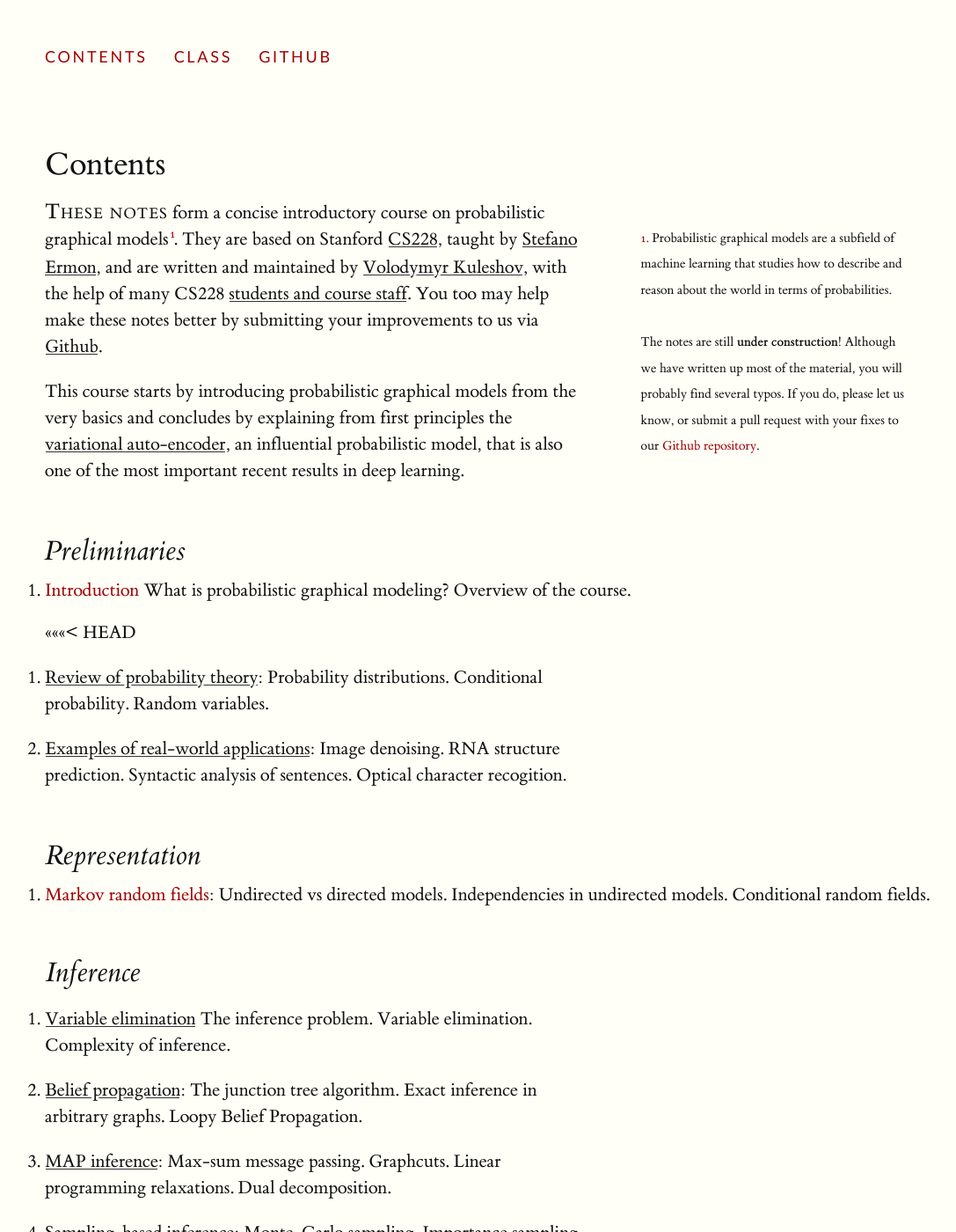
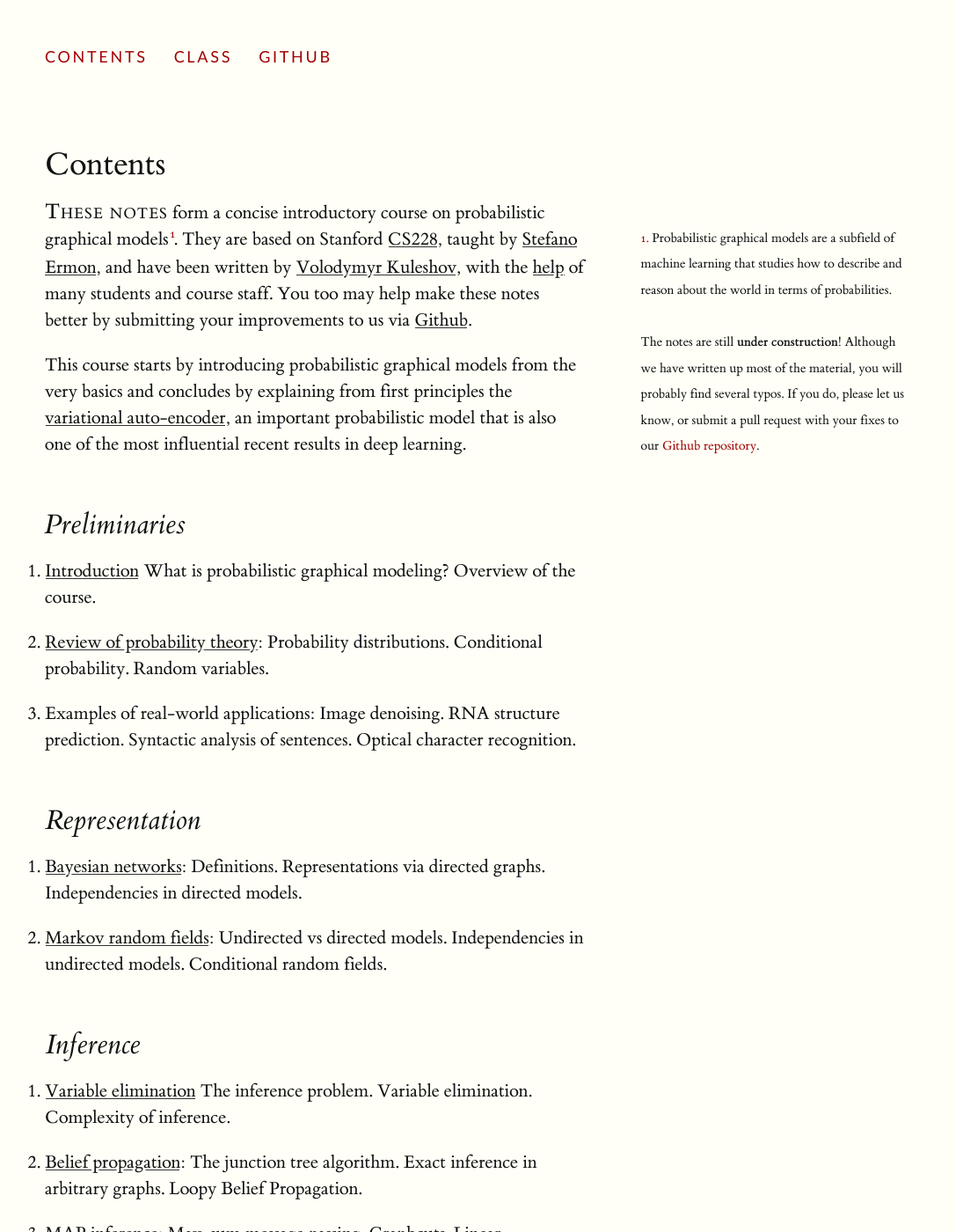
Before and after one commit to ermongroup/cs228-notes, a Jekyll site: the page built from index.md, in a window 1280 px wide and 1400 px high. Shown: the whole window at 88% size, without its empty margins (109-1196 px from the left). Built offline with Jekyll 4.4.1, drawn with Linux system fonts in a browser that asks for light colours.

Commit message:
update index

```diff
--- a/index.md
+++ b/index.md
@@ -3,23 +3,24 @@ layout: post
 title: Contents
 ---
 {% newthought 'These notes'%} form a concise introductory course on probabilistic graphical models{% sidenote 1 'Probabilistic graphical models are a subfield of machine learning that studies how to describe and reason about the world in terms of probabilities.'%}.
-They are based on Stanford [CS228](http://cs.stanford.edu/~ermon/cs228/index.html), taught by [Stefano Ermon](http://cs.stanford.edu/~ermon/), and are written and maintained by [Volodymyr Kuleshov](http://www.stanford.edu/~kuleshov), with the help of many CS228 [students and course staff](https://github.com/ermongroup/cs228-notes).
+They are based on Stanford [CS228](http://cs.stanford.edu/~ermon/cs228/index.html), taught by [Stefano Ermon](http://cs.stanford.edu/~ermon/), and have been written by [Volodymyr Kuleshov](http://www.stanford.edu/~kuleshov), with the [help](https://github.com/ermongroup/cs228-notes/commits/master) of many students and course staff.
 {% marginnote 'mn-id-whatever' 'The notes are still **under construction**!
 Although we have written up most of the material, you will probably find several typos. If you do, please let us know, or submit a pull request with your fixes to our [Github repository](https://github.com/ermongroup/cs228-notes).'%}
 You too may help make these notes better by submitting your improvements to us via [Github](https://github.com/ermongroup/cs228-notes).
 
-This course starts by introducing probabilistic graphical models from the very basics and concludes by explaining from first principles the [variational auto-encoder](), an influential probabilistic model, that is also one of the most important recent results in deep learning.
+This course starts by introducing probabilistic graphical models from the very basics and concludes by explaining from first principles the [variational auto-encoder](), an important probabilistic model that is also one of the most influential recent results in deep learning.
 
 ## Preliminaries
 
 1. [Introduction](preliminaries/introduction/) What is probabilistic graphical modeling? Overview of the course.
 
-<<<<<<< HEAD
 2. [Review of probability theory](preliminaries/probabilityreview): Probability distributions. Conditional probability. Random variables.
 
-3. [Examples of real-world applications](preliminaries/applications): Image denoising. RNA structure prediction. Syntactic analysis of sentences. Optical character recogition.
+3. Examples of real-world applications: Image denoising. RNA structure prediction. Syntactic analysis of sentences. Optical character recognition.
 
 ## Representation
+
+1. [Bayesian networks](representation/directed/): Definitions. Representations via directed graphs. Independencies in directed models.
 
 2. [Markov random fields](representation/undirected/): Undirected vs directed models. Independencies in undirected models. Conditional random fields.
 
```
